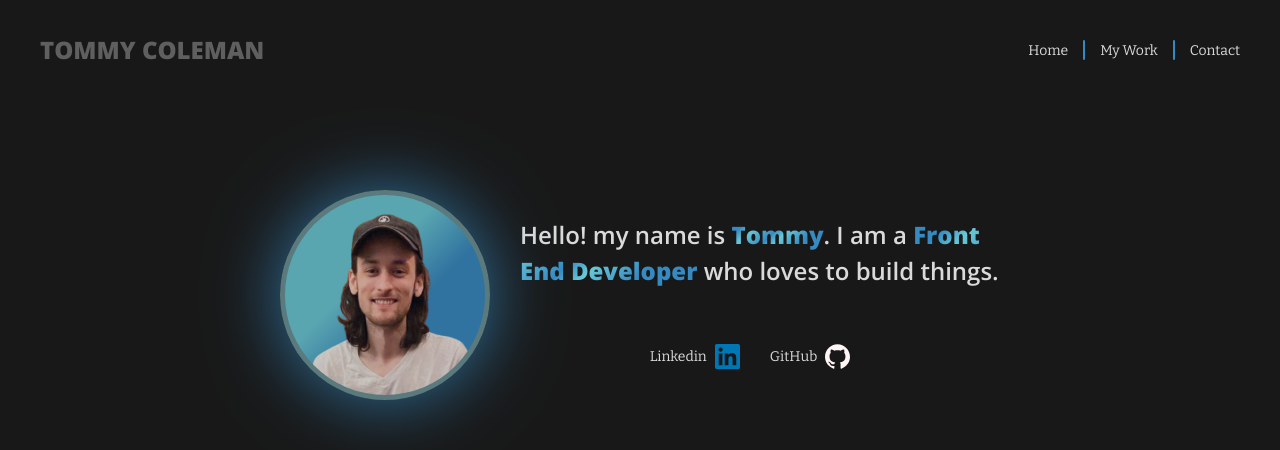
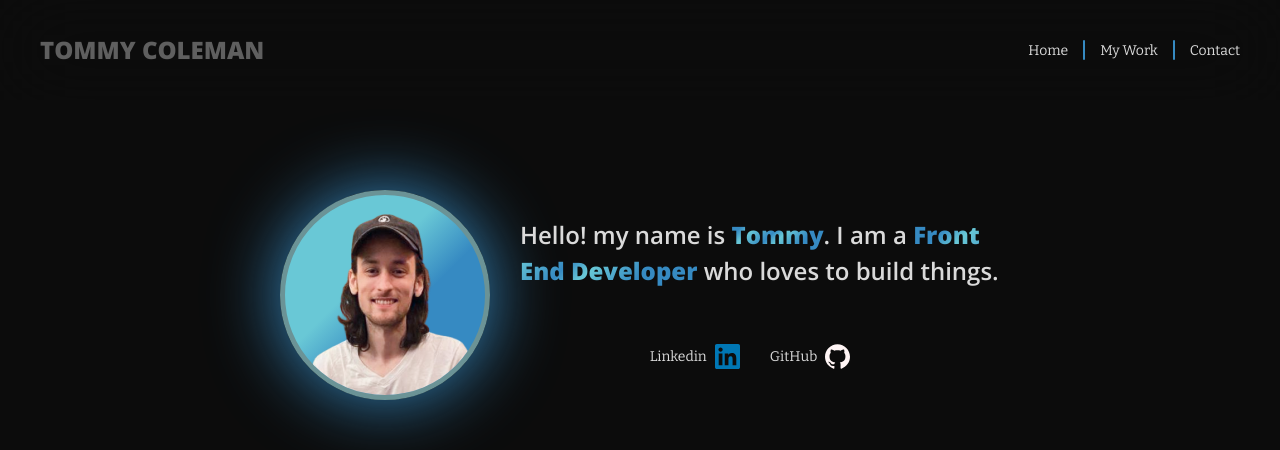
Before and after one commit to MichaelColeman/portfolio, a website: page index.html in a window 1280 px wide. Shown: the top 450 px of the page. Drawn offline with nearby package versions, Linux system fonts and the light colour scheme.

Commit message:
style update header, refactor css

```diff
--- a/index.html
+++ b/index.html
@@ -9,7 +9,7 @@
     <title>Tommy Coleman</title>
   </head>
   <body>
-    <header>
+    <header class="blur-bg">
       <a class="logo" href="./index.html">Tommy Coleman</a>
       <nav>
         <a>Home</a>
--- a/src/styles.css
+++ b/src/styles.css
@@ -4,7 +4,7 @@
   --color-style-1: #368ac2;
   --color-style-2: #5f5f5f;
   --color-style-3: #dadada;
-  --color-style-4: #181818;
+  --color-style-4: #0c0c0c;
   --color-style-5: #6b9396;
   --color-style-6: #69c8d6;
   --max-width-main: 1300px;
@@ -23,18 +23,7 @@
   margin: 0;
 }
 
-/* 3. Allow percentage-based heights in the application */
-html,
-body {
-  height: 100%;
-}
-
-/* Add accessible line-height */
-body {
-  line-height: 1.5;
-}
-
-/* 6. Improve media defaults */
+/* Improve media defaults */
 img,
 picture,
 video,
@@ -44,29 +33,39 @@ svg {
   max-width: 100%;
 }
 
-/* 7. Remove built-in form typography styles */
+/* Remove built-in form typography styles */
 input,
 button,
 textarea,
 select {
   font: inherit;
 }
-
 /*
   end css reset
 */
 
 body {
+  /* background-image: url(https://source.unsplash.com/l7R85WBKl1c); */
+  /* background-image: url("../img/paul-volkmer-fX-qWsXl5x8-unsplash.jpg"); */
+  /* background-repeat: no-repeat; */
+  /* background-attachment: fixed; */
   background-color: var(--color-style-4);
   color: var(--color-style-3);
+  /* accessible line-height */
+  line-height: 1.5;
+}
+
+.blur-bg {
+  backdrop-filter: blur(40px);
 }
 
 /*
   Header
 */
-
 header {
   display: flex;
+  position: sticky;
+  top: 0;
   flex-wrap: wrap;
   justify-content: space-between;
   align-items: center;
@@ -129,7 +128,6 @@ header .logo {
   display: flex;
   flex-shrink: 1;
   justify-content: center;
-  filter: opacity(80%);
   box-shadow: 0px 0px 70px var(--color-style-1);
   border: 5px solid var(--color-style-5);
   border-radius: 50%;
```
Also changed, not shown: dist/styles.css.
